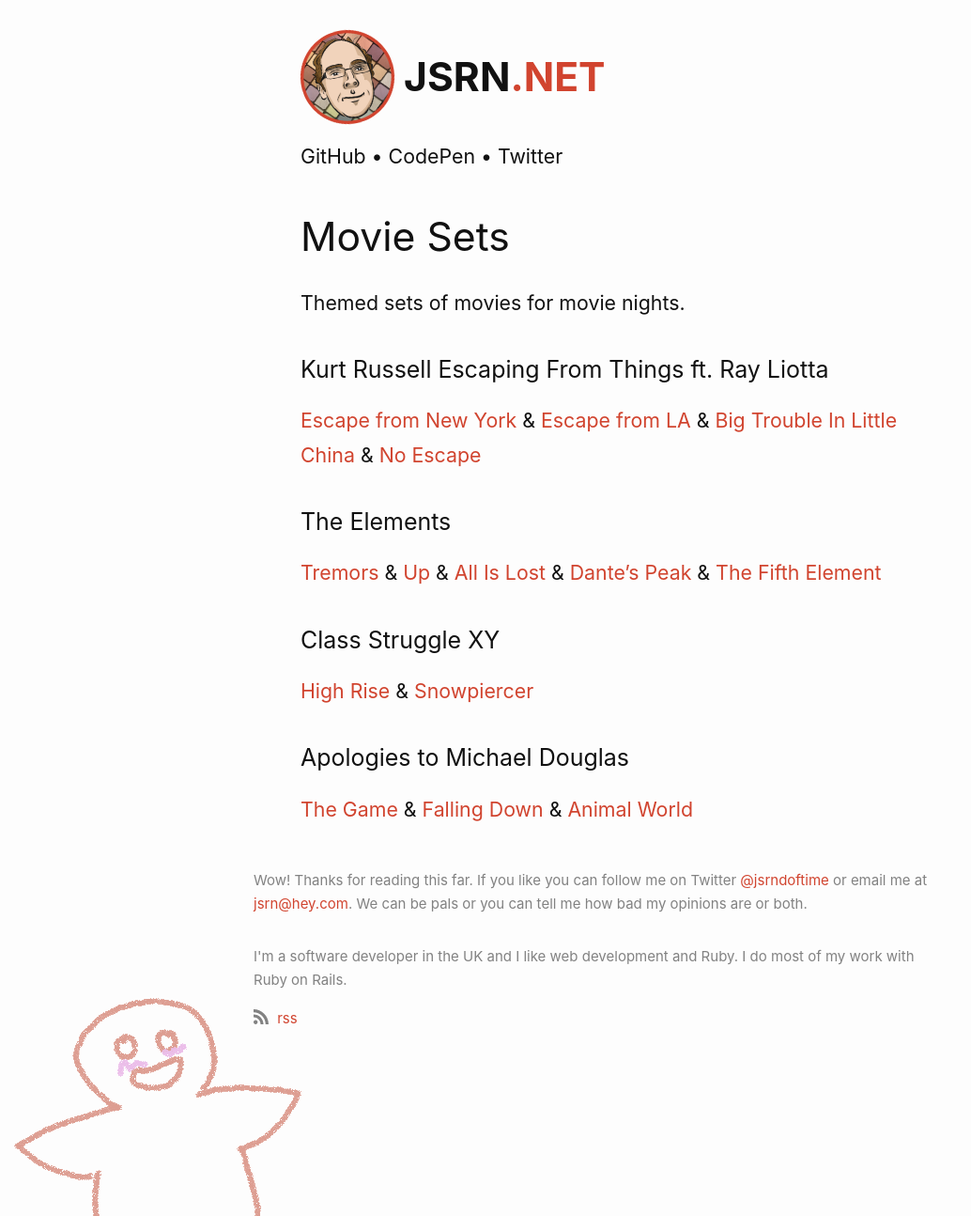
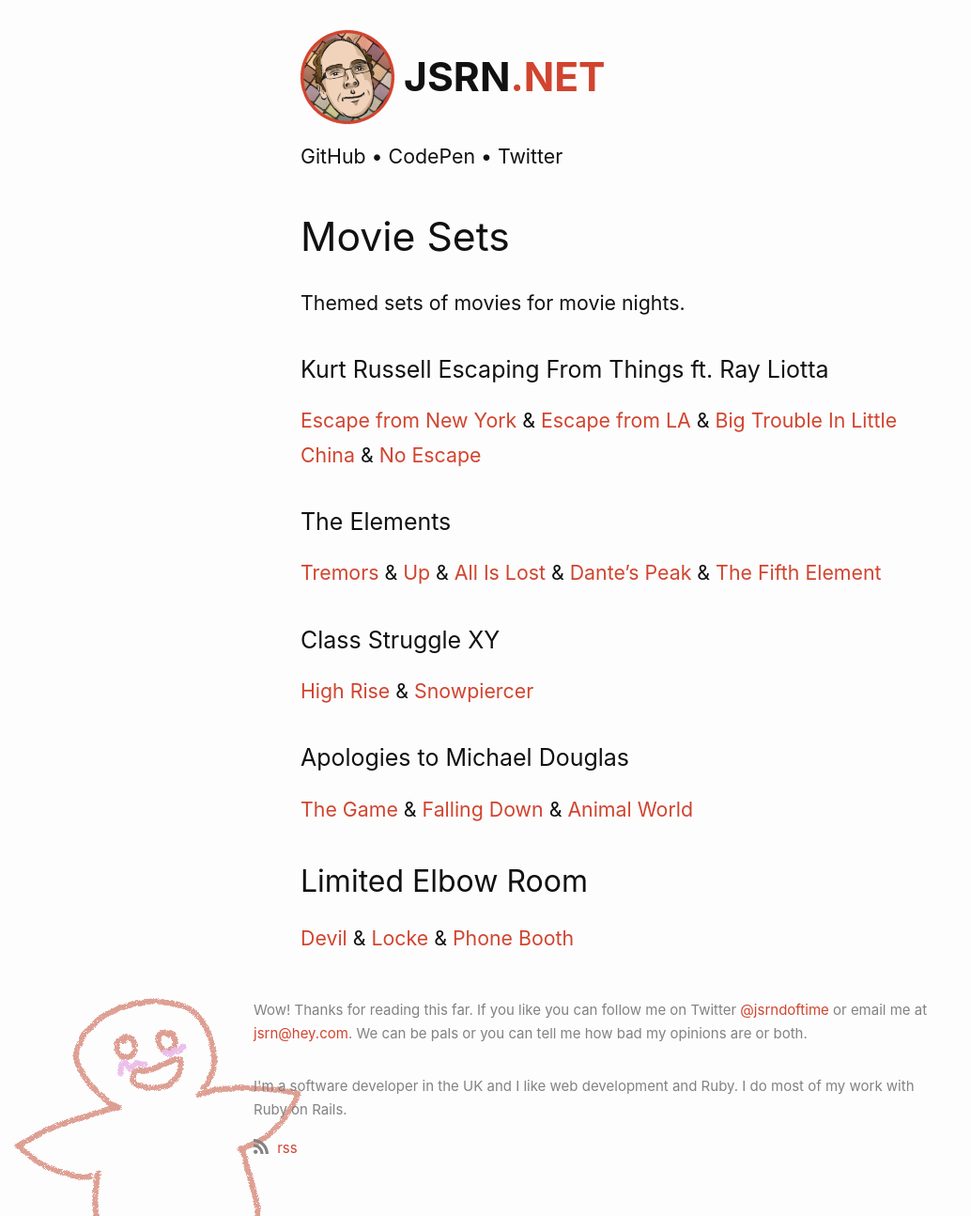
Before and after one commit to jsrn/jsrn.github.io, a Jekyll site: the page built from moviesets.md, in a window 1280 px wide and 1294 px high. Shown: the whole window at 94% size, without its empty margins (0-1034 px from the left). Built offline with Jekyll 4.4.1, drawn with Linux system fonts in a browser that asks for light colours; our own code applies the rules of GitHub Pages for plain Markdown files.

Commit message:
Update moviesets.md

```diff
--- a/moviesets.md
+++ b/moviesets.md
@@ -21,3 +21,7 @@ Themed sets of movies for movie nights.
 ### Apologies to Michael Douglas
 
 [The Game](https://www.imdb.com/title/tt0119174/) & [Falling Down](https://www.imdb.com/title/tt0106856/) & [Animal World](https://www.imdb.com/title/tt7946836/)
+
+## Limited Elbow Room
+
+[Devil](https://www.imdb.com/title/tt1314655/) & [Locke](https://www.imdb.com/title/tt2692904/) & [Phone Booth](https://www.imdb.com/title/tt0183649/)
```
